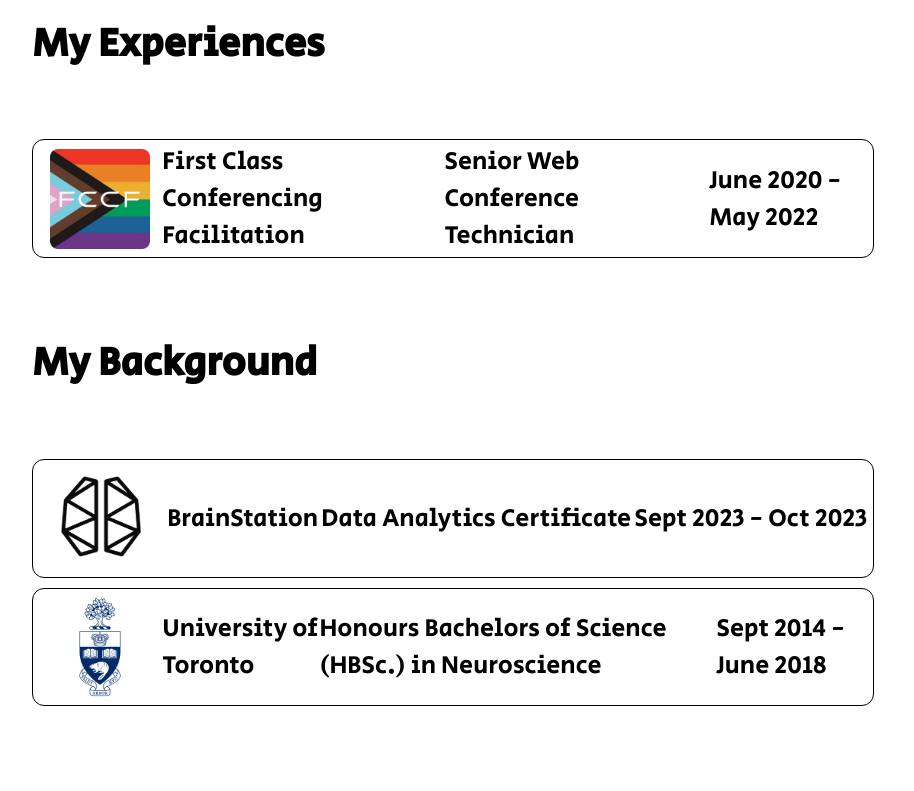
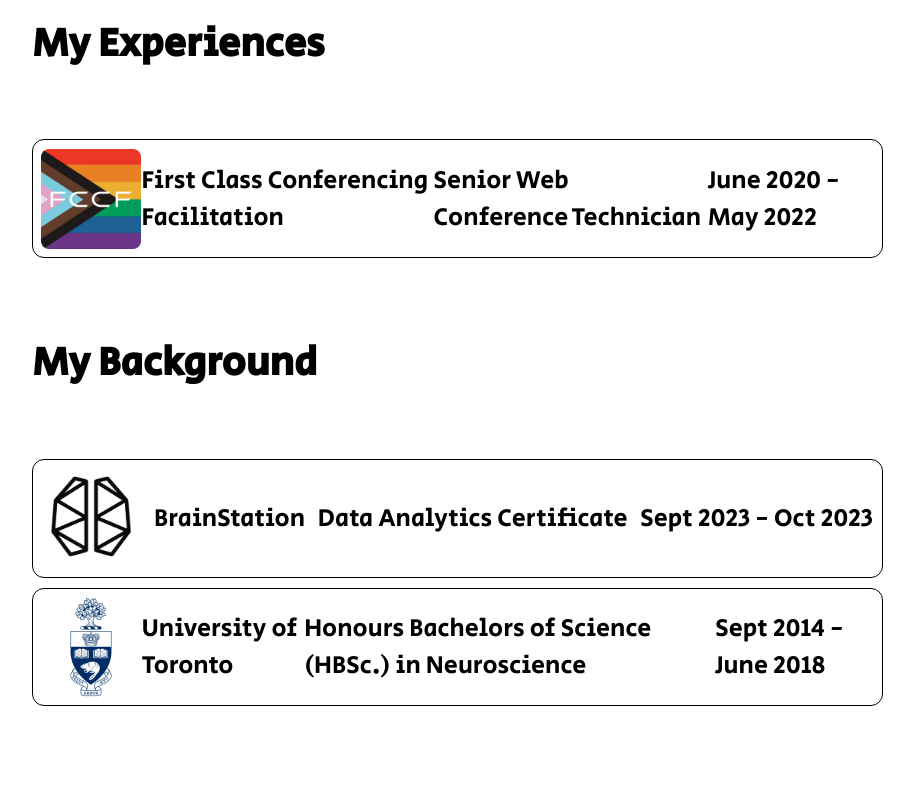
Before and after one commit to emilyvelez/emilyvelez.github.io, a React (Create React App) app: page / in a window 1280 px wide. Shown: the part 1020-1811 px from the top of the page, without its empty margins (160-1074 px from the left). Built offline with nearby package versions, Linux system fonts and the light colour scheme.

Commit message:
Fixed spacing, added a border to the links and made the images better sizes

```diff
--- a/src/App.css
+++ b/src/App.css
@@ -19,6 +19,7 @@
 }
 
 .links {
+  background-color: #fff;
   display: flex;
   flex-direction: column;
   align-items: center;
--- a/src/components/mainProfile.js
+++ b/src/components/mainProfile.js
@@ -1,10 +1,10 @@
 import React from 'react';
 import './mainProfile.css';
 import Section from './section';
-import spotify from '../images/spotify.webp';
+// import spotify from '../images/spotify.webp';
 import uoft from '../images/uoft.png';
 import About from './about';
-import netflix from '../images/netflix.png';
+// import netflix from '../images/netflix.png';
 import brainstation from '../images/brainstation.webp';
 import fccf from '../images/fccf.png';
 import download from '../images/download.png';
--- a/src/components/section.css
+++ b/src/components/section.css
@@ -10,9 +10,12 @@
     width: 100%;
     background-color: #ffffff;
     scroll-behavior: smooth;
-    /* margin: 0 auto; */
     border: 0;
     font-family: mainFont, sans-serif;
+    min-height: 100px;
+}
+.section-content-* {
+    padding: 0.3em;
 }
 
 .section-content :hover {
@@ -26,11 +29,11 @@
 .section-item {
     display: flex;
     flex-direction: row;
-    justify-content: space-around;
+    justify-content: space-between;
     border: 1px solid #000000;
     border-radius: 12px;
     margin: 0 auto;
-    padding: 1% 0.5%;
+    padding: 1% 1%;
     width: 100%;
     height: 100px;
     font-size: 25px;
@@ -45,7 +48,6 @@
 
 .section-item img {
     display: flex;
-    padding: 0.5em;
     width: 100px;
     height: 100%;
 }
@@ -55,15 +57,15 @@
     font-family: mainFont, sans-serif;
     display: flex;
     flex-direction: row;
-    justify-content: space-around;
+    justify-content: space-between;
     border: 1px solid #000000;
     border-radius: 12px;
-    width: 100%;
     height: 100px;
     font-size: 25px;
     align-items: center;
     margin-bottom: 10px;
     box-shadow: 0px 4px 4px 0px #00000040;
+    padding-right: 1%;
 }
 
 .section-item-popup img {
@@ -83,12 +85,13 @@
     scroll-behavior: smooth;
     margin: 0 auto;
     padding: 0;
-    border: 0;
     font-family: mainFont, sans-serif;
     overflow: scroll;
     font-size: larger;
     -ms-overflow-style: none;
     -webkit-overflow-scrolling: touch;
+    scrollbar-width: none;
+    border-bottom: 1px dashed #000000;
 }
 
 .color-layer {
@@ -115,7 +118,6 @@
     display: flex;
     padding: 20px;
     flex-direction: column;
-
 }
 
 @media screen and (max-width: 1200px) {
--- a/src/components/section.js
+++ b/src/components/section.js
@@ -31,13 +31,10 @@ function Section(props) {
                     <div className="section-content-image">
                         <img src=${data.img_src} alt="company logo"/>
                     </div>
-                    <div className="section-content-name">
-                        ${data.school_company_name}
-                    </div>
-                    <div>
+                    <div className="section-content-position">
                         ${data.title_position}
                     </div>
-                    <div>
+                    <div className="section-content-dates">
                         ${data.start_date} - ${data.end_date}
                     </div>
                 </div>
```
